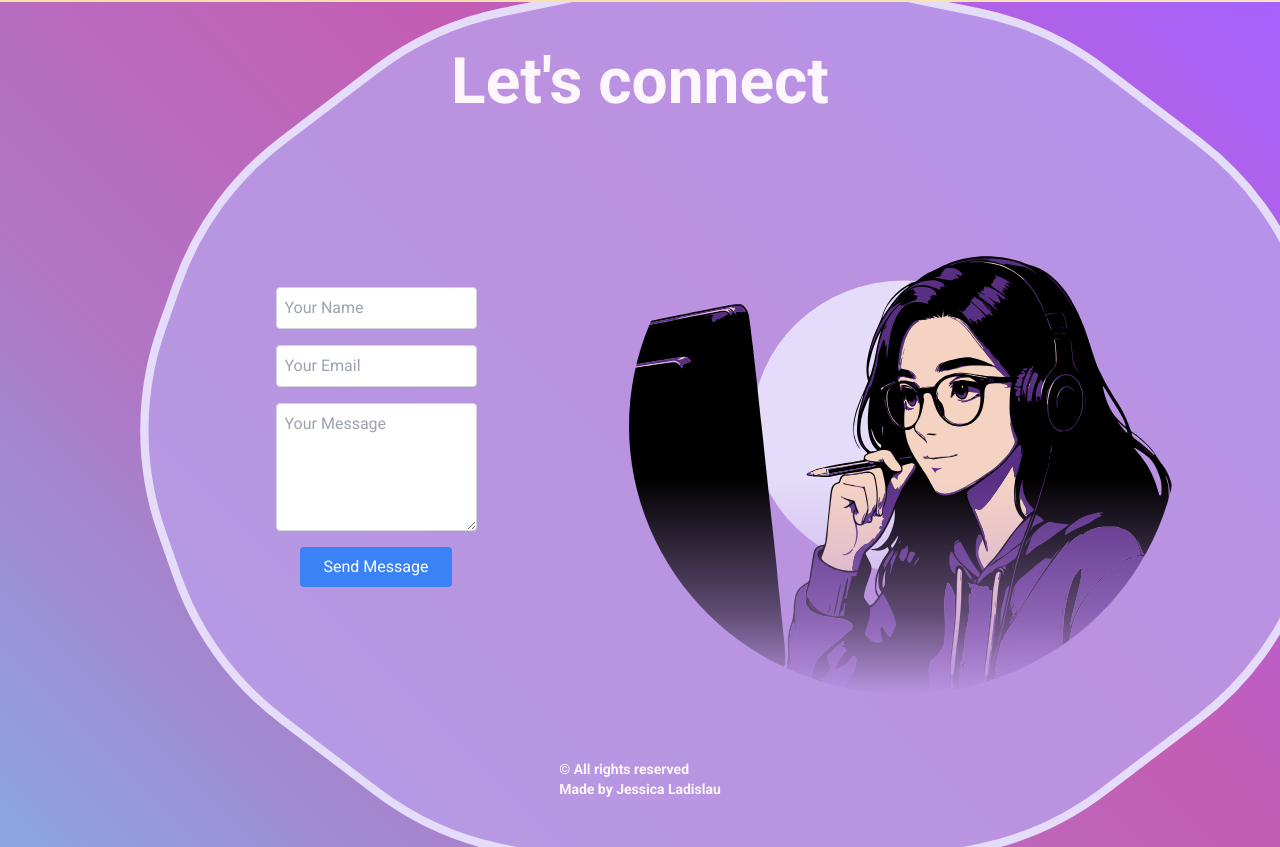
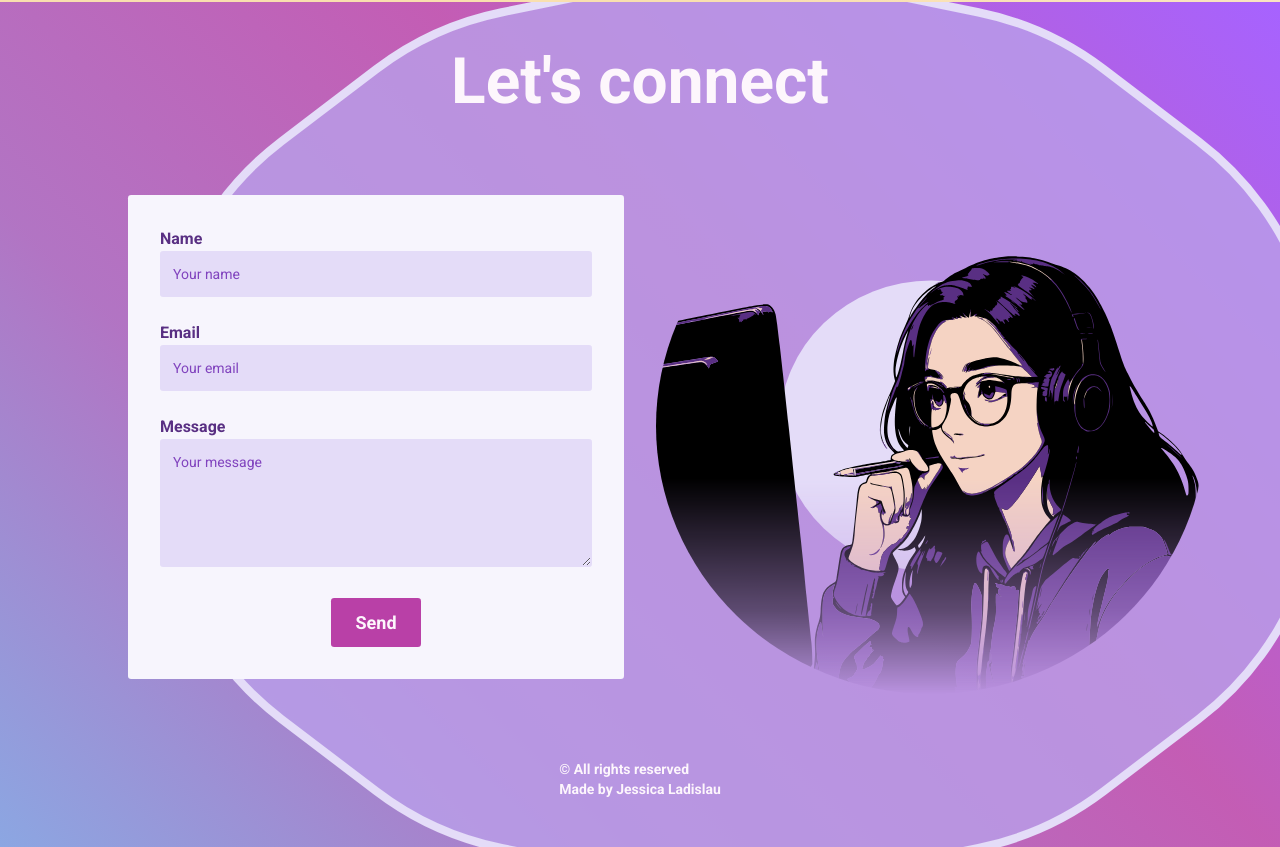
Before and after one commit to paula-jfe/paula-jfe.github.io, a React app: page / in a window 1280 px wide. Shown: the part 3184-4031 px from the top of the page. Built offline with nearby package versions, Linux system fonts and the light colour scheme; some icons are missing.

Commit message:
contact form working

```diff
--- a/src/components/AnimatedButton.tsx
+++ b/src/components/AnimatedButton.tsx
@@ -1,11 +1,22 @@
 import React from 'react';
 
-const AnimatedButton = ({ children, text, onClickFunction, className = '', ...props }) => {
+const AnimatedButton = ({
+    children,
+    text,
+    onClickFunction = null,
+    type,
+    disabled,
+    className = '',
+    ...props
+}) => {
     return (
         <button
-            onClick={onClickFunction}
-            type="button"
-            className="fancy-button text-18b text-center p-4 relative flex items-center justify-center overflow-hidden group transition-all duration-300 ease-in-out"
+            onClick={type === 'submit' ? () => {} : onClickFunction}
+            type={type === 'submit' ? 'submit' : 'button'}
+            disabled={disabled}
+            className={`fancy-button ${
+                children ? 'with-icon' : ''
+            } text-18b text-center p-4 relative flex items-center justify-center overflow-hidden group transition-all duration-300 ease-in-out`}
         >
             {text}
             <span className="icon-container">{children}</span>
--- a/src/components/Contact.tsx
+++ b/src/components/Contact.tsx
@@ -8,19 +8,21 @@ const Contact = () => {
     return (
         <div className="padding-x-5p h-full w-full">
             <div className="h-auto w-full contact-container flex flex-col items-center justify-center">
-                <h2 className="text-h1 text-light_orchid-50 py-12">Let's connect</h2>
+                <h2 className="text-h1 text-light_orchid-50 py-12 text-center">Let's connect</h2>
                 <div className="h-auto w-full grid grid-cols-12 gap-8 place-items-center mx-auto">
-                    <div className="col-span-12 sm:col-span-12 md:col-span-6 lg:col-span-6">
+                    <div className="w-full col-span-12 sm:col-span-12 md:col-span-6 lg:col-span-6">
                         <ContactForm />
                     </div>
-                    <div className="col-span-12 sm:col-span-12 md:col-span-6 lg:col-span-6 relative">
-                        <div className="group relative w-[275px] h-[275px] sm:w-[275px] sm:h-[275px] md:w-[275px] md:h-[275px] lg:w-[550px] lg:h-[550px]">
+                    <div className="w-full col-span-12 sm:col-span-12 md:col-span-6 lg:col-span-6 relative">
+                        <div className="group relative w-[330px] h-[330px] sm:w-[330px] sm:h-[330px] md:w-[385px] md:h-[385px] lg:w-[440px] lg:h-[440px] xl:w-[550px] xl:h-[550px]">
                             <img
+                                key="2"
                                 src={dev_vector}
                                 alt="Developer vector"
                                 className="absolute inset-0 w-full h-full -translate-y-[2%] object-contain transition-opacity duration-300 ease-out opacity-100 group-hover:opacity-0"
                             />
                             <img
+                                key="3"
                                 src={logo_smiling}
                                 alt="Smiling logo"
                                 className="absolute inset-0 w-full h-full object-contain transition-opacity duration-300 ease-out opacity-0 group-hover:opacity-100"
--- a/src/components/ContactForm.tsx
+++ b/src/components/ContactForm.tsx
@@ -1,30 +1,169 @@
-import React from 'react';
+import React, { useState } from 'react';
+import AnimatedButton from './AnimatedButton';
+import SendIcon from '@mui/icons-material/Send';
+
+interface FormData {
+    name: string;
+    email: string;
+    message: string;
+}
 
 const ContactForm = () => {
+    const [status, setStatus] = useState<'Send' | 'Sending...' | 'Sent!' | 'Error'>('Send');
+    const [errors, setErrors] = useState<Partial<FormData>>({});
+    const [form, setForm] = useState<FormData>({
+        name: '',
+        email: '',
+        message: '',
+    });
+
+    const handleChange = (e: React.ChangeEvent<HTMLInputElement | HTMLTextAreaElement>) => {
+        const { id, value } = e.target;
+        setForm({ ...form, [id]: value });
+        setErrors({ ...errors, [id]: '' });
+    };
+
+    const validateForm = (): boolean => {
+        const newErrors: Partial<FormData> = {};
+
+        if (!form.name.trim()) {
+            newErrors.name = 'Name is required';
+        }
+
+        if (!form.email.trim()) {
+            newErrors.email = 'Email is required';
+        } else if (!/\S+@\S+\.\S+/.test(form.email)) {
+            newErrors.email = 'Email is invalid';
+        }
+
+        if (!form.message.trim()) {
+            newErrors.message = 'Menssage is required';
+        }
+
+        setErrors(newErrors);
+        return Object.keys(newErrors).length === 0;
+    };
+
+    const handleSubmit = async (e: React.FormEvent<HTMLFormElement>) => {
+        e.preventDefault();
+
+        if (!validateForm()) {
+            return;
+        }
+
+        setStatus('Sending...');
+
+        setErrors({
+            name: '',
+            email: '',
+            message: '',
+        });
+
+        try {
+            const response = await fetch('https://formspree.io/f/mdkdyywe', {
+                method: 'POST',
+                body: JSON.stringify(form),
+                headers: {
+                    Accept: 'application/json',
+                    'Content-Type': 'application/json',
+                },
+            });
+
+            if (response.ok) {
+                setStatus('Sent!');
+                setForm({ name: '', email: '', message: '' });
+                setTimeout(() => {
+                    setStatus('Send');
+                }, 5000);
+            } else {
+                setStatus('Error');
+            }
+        } catch (error) {
+            console.log(error.message);
+            setStatus('Error');
+        }
+    };
+
     return (
-        <form className="flex flex-col items-center justify-center p-4">
+        <form
+            onSubmit={handleSubmit}
+            className="w-full max-w-lg mx-auto p-8 bg-biloba_flower-50 rounded-[0.2rem]"
+        >
+            <label htmlFor="name" className="text-left text-biloba_flower-900 font-bold mb-1">
+                Name
+            </label>
             <input
+                id="name"
                 type="text"
-                placeholder="Your Name"
-                className="mb-4 p-2 border border-gray-300 rounded w-full max-w-md"
+                value={form.name}
+                onChange={handleChange}
+                placeholder="Your name"
+                autoComplete="name"
+                className={`${
+                    errors.name ? 'mb-0' : 'mb-6'
+                } contact-form-input required focus:outline-none focus:ring-2 focus:ring-biloba_flower-900 p-3 border bg-biloba_flower-200 placeholder-biloba_flower-700 text-sm rounded-[0.2rem] w-full ${
+                    errors.name ? 'border-red-500 focus:ring-red-500' : 'border-transparent'
+                }`}
             />
+            <p className={`${errors.name ? 'py-3' : 'py-0'} form-error text-red-600 text-sm`}>
+                {errors.name ? errors.name : ''}
+            </p>
+            <label htmlFor="email" className="text-left text-biloba_flower-900 font-bold mb-1">
+                Email
+            </label>
             <input
-                type="email"
-                placeholder="Your Email"
-                className="mb-4 p-2 border border-gray-300 rounded w-full max-w-md"
+                id="email"
+                type="text"
+                value={form.email}
+                onChange={handleChange}
+                placeholder="Your email"
+                autoComplete="email"
+                className={`${
+                    errors.email ? 'mb-0' : 'mb-6'
+                } contact-form-input required focus:outline-none focus:ring-2 focus:ring-biloba_flower-900 p-3 border bg-biloba_flower-200 placeholder-biloba_flower-700 text-sm rounded-[0.2rem] w-full ${
+                    errors.email ? 'border-red-500 focus:ring-red-500' : 'border-transparent'
+                }`}
             />
+            <p className={`${errors.email ? 'py-3' : 'py-0'} form-error text-red-600 text-sm`}>
+                {errors.email ? errors.email : ''}
+            </p>
+            <label htmlFor="message" className="text-left text-biloba_flower-900 font-bold mb-1">
+                Message
+            </label>
             <textarea
-                placeholder="Your Message"
-                className="mb-4 p-2 border border-gray-300 rounded w-full max-w-md h-32"
+                id="message"
+                value={form.message}
+                onChange={handleChange}
+                placeholder="Your message"
+                className={`${
+                    errors.message ? 'mb-0' : 'mb-6'
+                } contact-form-textarea required focus:outline-none focus:ring-2 focus:ring-biloba_flower-900 p-3 border bg-biloba_flower-200 placeholder-biloba_flower-700 text-sm rounded-[0.2rem] w-full h-32 ${
+                    errors.message ? 'border-red-500 focus:ring-red-500' : 'border-transparent'
+                }`}
             ></textarea>
-            <button
-                type="submit"
-                className="bg-blue-500 text-white px-6 py-2 rounded hover:bg-blue-600 transition-colors"
+            <p
+                className={`${
+                    errors.message ? 'pt-2 pb-3' : 'py-0'
+                } form-error text-red-600 text-sm`}
             >
-                Send Message
-            </button>
+                {errors.message ? errors.message : ''}
+            </p>
+            <div className="flex items-center justify-center">
+                <AnimatedButton text={status} type="submit" disabled={status !== 'Send'}>
+                    {status === 'Send' && (
+                        <SendIcon
+                            fontSize="inherit"
+                            className="absolute top-1/2 -translate-y-1/2 opacity-0 transition-all duration-600 ease-in-out group-hover:opacity-100 group-hover:translate-x-0 text-light_orchid-50 ml-2"
+                            style={{ width: '20px', height: '20px' }}
+                        />
+                    )}
+                </AnimatedButton>
+            </div>
         </form>
     );
 };
 
 export default ContactForm;
+/*  className={`contact-form-input required focus:outline-none focus:ring-2 focus:ring-biloba_flower-900 p-3 border bg-biloba_flower-200 placeholder-biloba_flower-700 text-sm rounded-[0.2rem] w-full ${errors.name ? "border-red-500 focus:ring-red-500" : "bg-transparent"}`}
+ className={`contact-form-input required focus:outline-none focus:ring-2 focus:ring-biloba_flower-900 p-3 border bg-biloba_flower-200 placeholder-biloba_flower-700 text-sm rounded-[0.2rem] w-full ${errors.email ? "border-red-500 focus:ring-red-500" : "bg-transparent"}`}
+ className={`contact-form-textarea required focus:outline-none focus:ring-2 focus:ring-biloba_flower-900 p-3 border bg-biloba_flower-200 placeholder-biloba_flower-700 text-sm rounded-[0.2rem] w-full h-32 ${errors.message ? "border-red-500 focus:ring-red-500" : "bg-transparent"}`} */
--- a/src/components/HeroBanner.tsx
+++ b/src/components/HeroBanner.tsx
@@ -5,7 +5,7 @@ import DownloadIcon from '@mui/icons-material/Download';
 import Resume from '../assets/resume/CV_Jessica_TR.02v.pdf';
 
 const HeroBanner = () => {
-    const downloadArquivo = () => {
+    const downloadFile = () => {
         const link = document.createElement('a');
         link.href = Resume;
         link.download = 'Jessica-Ladislau-Resume.pdf';
@@ -31,12 +31,17 @@ const HeroBanner = () => {
             <div className="hero-content">
                 <p className="text-center text-h5 text-light_orchid-200">Software Engineer</p>
             </div>
-            <AnimatedButton onClickFunction={downloadArquivo} text="Download resume">
+            <AnimatedButton
+                onClickFunction={downloadFile}
+                text="Download resume"
+                disabled={false}
+                type="button"
+            >
                 {
                     <DownloadIcon
                         fontSize="inherit"
                         className="absolute top-1/2 -translate-y-1/2 opacity-0 transition-all duration-600 ease-in-out group-hover:opacity-100 group-hover:translate-x-0 text-light_orchid-50 ml-2"
-                        style={{ width: '30px', height: '30px' }}
+                        style={{ width: '25px', height: '25px' }}
                     />
                 }
             </AnimatedButton>
--- a/src/index.css
+++ b/src/index.css
@@ -39,7 +39,7 @@ body {
     transition: padding-right 0.3s ease;
 }
 
-.fancy-button:hover {
+.fancy-button.with-icon:hover {
     padding-right: 48px;
 }
 
```
